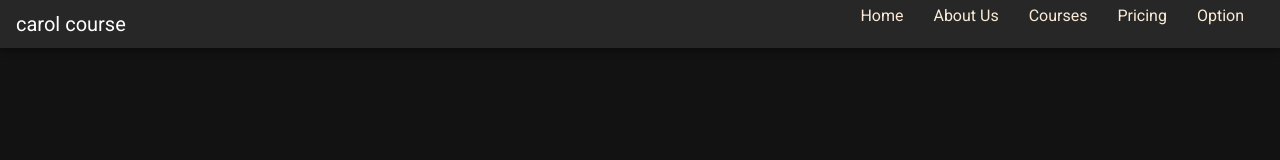
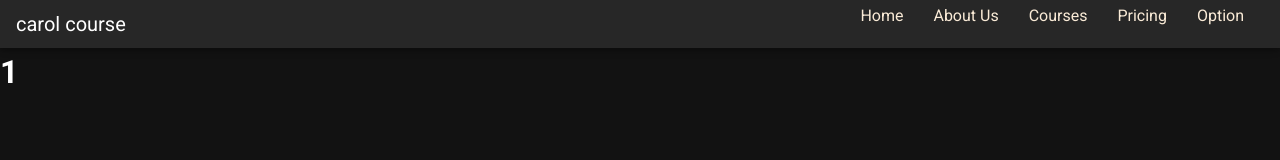
Before and after one commit to mahzzaa/udemy, a Vue app: page /course1/1 in a window 1280 px wide. Shown: the top 160 px of the page. Built offline with nearby package versions, Linux system fonts and the light colour scheme; no server answers; the database is empty; what v-video-embed, vue2-smooth-scroll would draw is missing.

Commit message:
show $route.params.id

```diff
--- a/src/components/course.vue
+++ b/src/components/course.vue
@@ -14,6 +14,8 @@
 
             <v-card-actions>
               <v-btn text><router-link to="/course1/123">detail</router-link></v-btn>
+              <v-btn text><router-link to="/course1/123">id-detail</router-link></v-btn>
+
 
               <v-btn color="purple" text>Explore</v-btn>
 
--- /dev/null
+++ b/src/components/id.vue
@@ -0,0 +1,9 @@
+<template>
+    <h1> {{$route.params.id}} </h1>
+</template>
+
+<script>
+export default {
+
+}
+</script>
--- a/src/router/index.js
+++ b/src/router/index.js
@@ -6,6 +6,7 @@ import course from '../views/course1.vue'
 import options from '../views/options.vue'
 import pricing from '../views/pricing.vue'
 import course1 from '../views/course1.vue'
+import id from '../components/id.vue'
 
 
 
@@ -39,8 +40,8 @@ const routes = [
     component: pricing
   },
   {
-    path: '/course1/123',
-    component: course1
+    path: '/course1/:id',
+    component: id
   }
 ]
 
```
